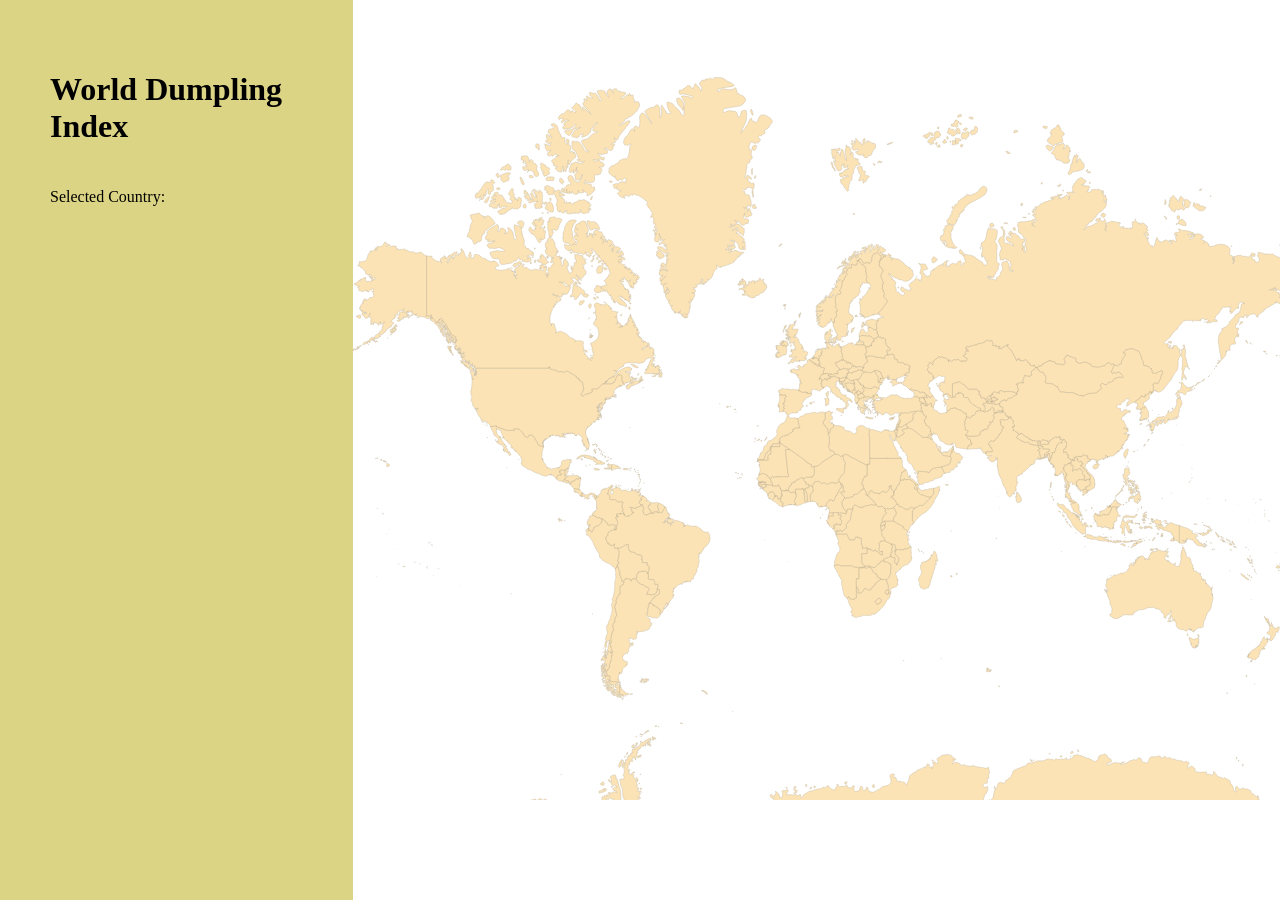
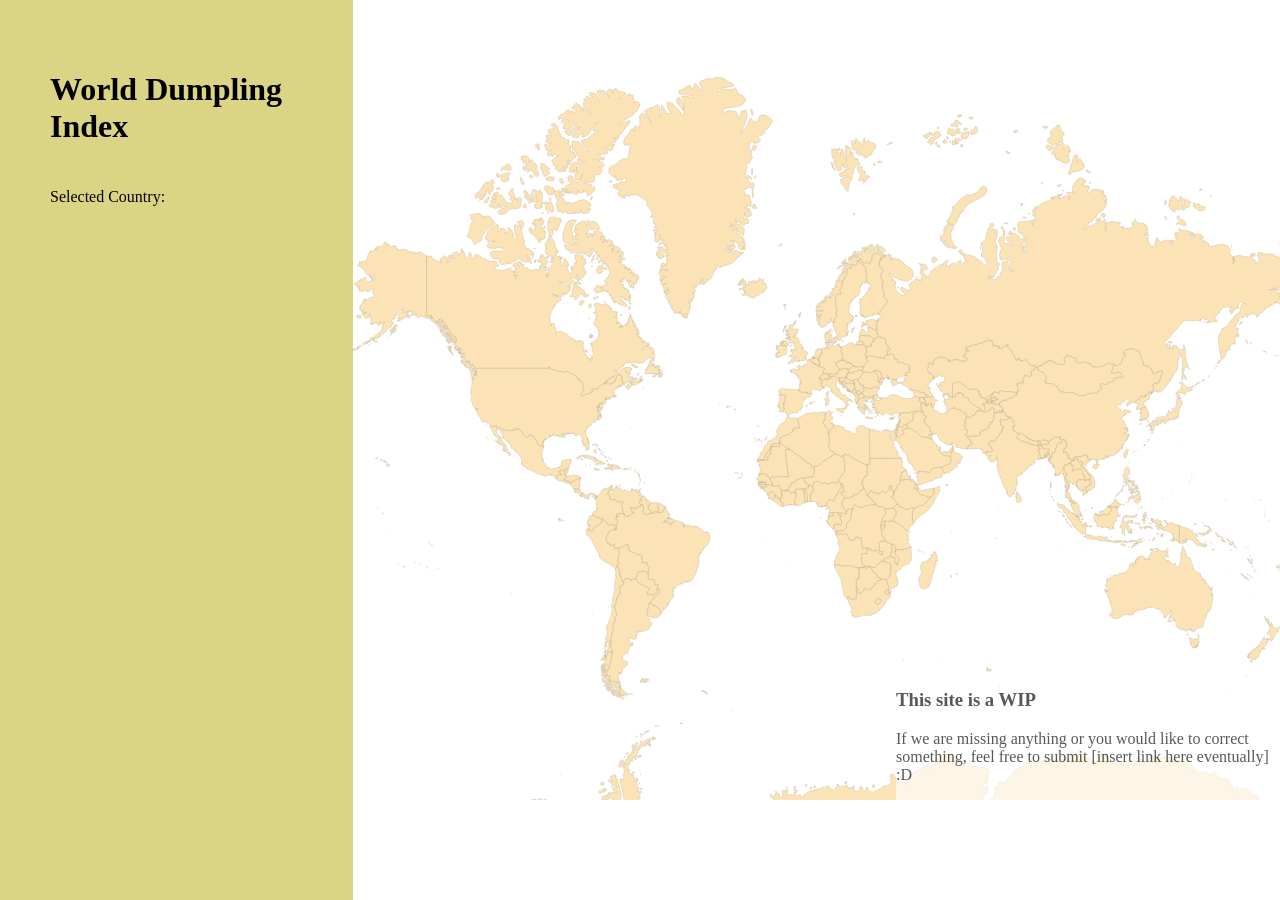
Before and after one commit to leviv/dumpling, a SvelteKit app: page /map in a window 1280 px wide. Built offline with nearby package versions, Linux system fonts and the light colour scheme.

Commit message:
added disclaimer to site

```diff
--- /dev/null
+++ b/src/components/Disclaimer.svelte
@@ -0,0 +1,15 @@
+<div id="disclaimer">
+    <h3>This site is a WIP</h3>
+    <p>If we are missing anything or you would like to correct something, feel free to submit [insert link here eventually] :D</p>
+</div>
+
+<style>
+    #disclaimer{
+        width:30%;
+        position:absolute;
+        bottom:0;
+        right:0;
+        background-color:white;
+        opacity:65%;
+    }
+</style>
--- a/src/routes/map/+page.svelte
+++ b/src/routes/map/+page.svelte
@@ -1,6 +1,7 @@
 <script lang="ts">
 	import Map from '../../components/Map.svelte';
 	import Sidebar from '../../components/Sidebar.svelte';
+	import Disclaimer from '../../components/Disclaimer.svelte';
 
 	let selectedCountry: string = '';
 </script>
@@ -13,6 +14,7 @@
 	<Sidebar {selectedCountry} />
 	<Map bind:selectedCountry />
 </div>
+<Disclaimer/>
 
 <style>
 	:global(body) {
```
